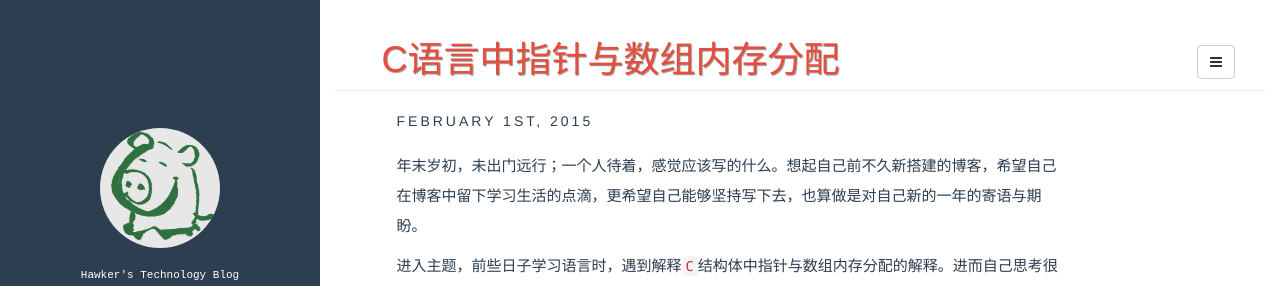
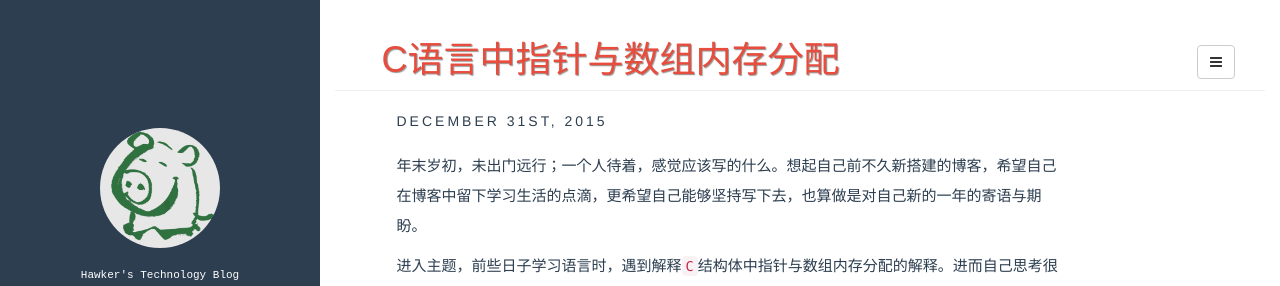
Before and after one commit to hawkxiang/hawkxiang.github.io, a Jekyll site: the page built from _posts/2015.12-31/2015-12-31-point-array.md, in a window 1280 px wide and 900 px high. Shown: the top 286 px of the window. Built offline with Jekyll 4.4.1, drawn with Linux system fonts in a browser that asks for light colours; comment, search, counter and statistics services are not loaded; part of the change alters nothing that is shown.

```diff
--- a/_posts/2015.12-31/2015-12-31-point-array.md
+++ b/_posts/2015.12-31/2015-12-31-point-array.md
@@ -3,7 +3,7 @@ layout: post
 title: C语言中指针与数组内存分配
 author: hawker
 permalink: /2015/12/point-array.html
-date: 2015-02-01 23:00:00
+date: 2015-12-31 23:00:00
 category:
     - 编程
 tags:
```
